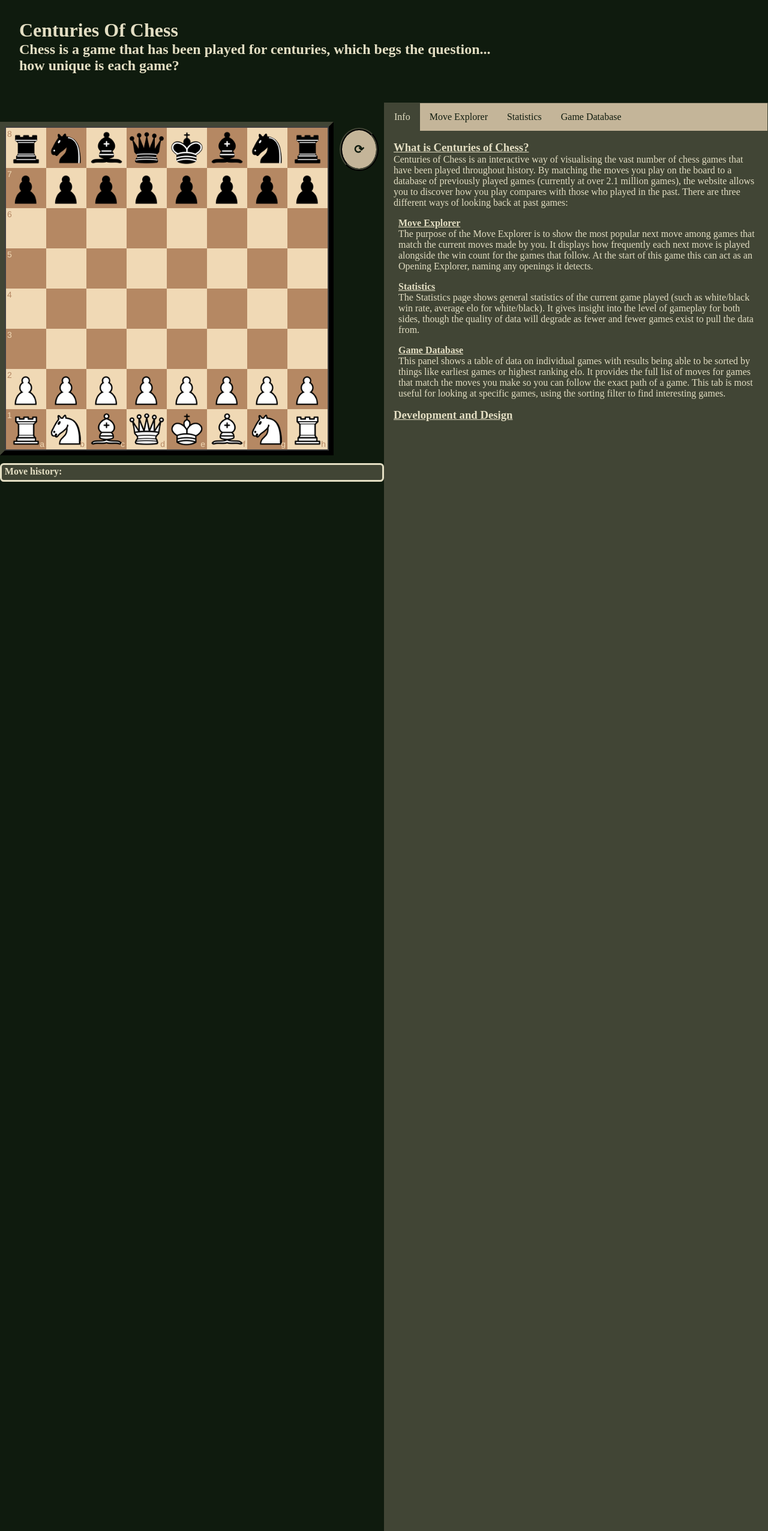
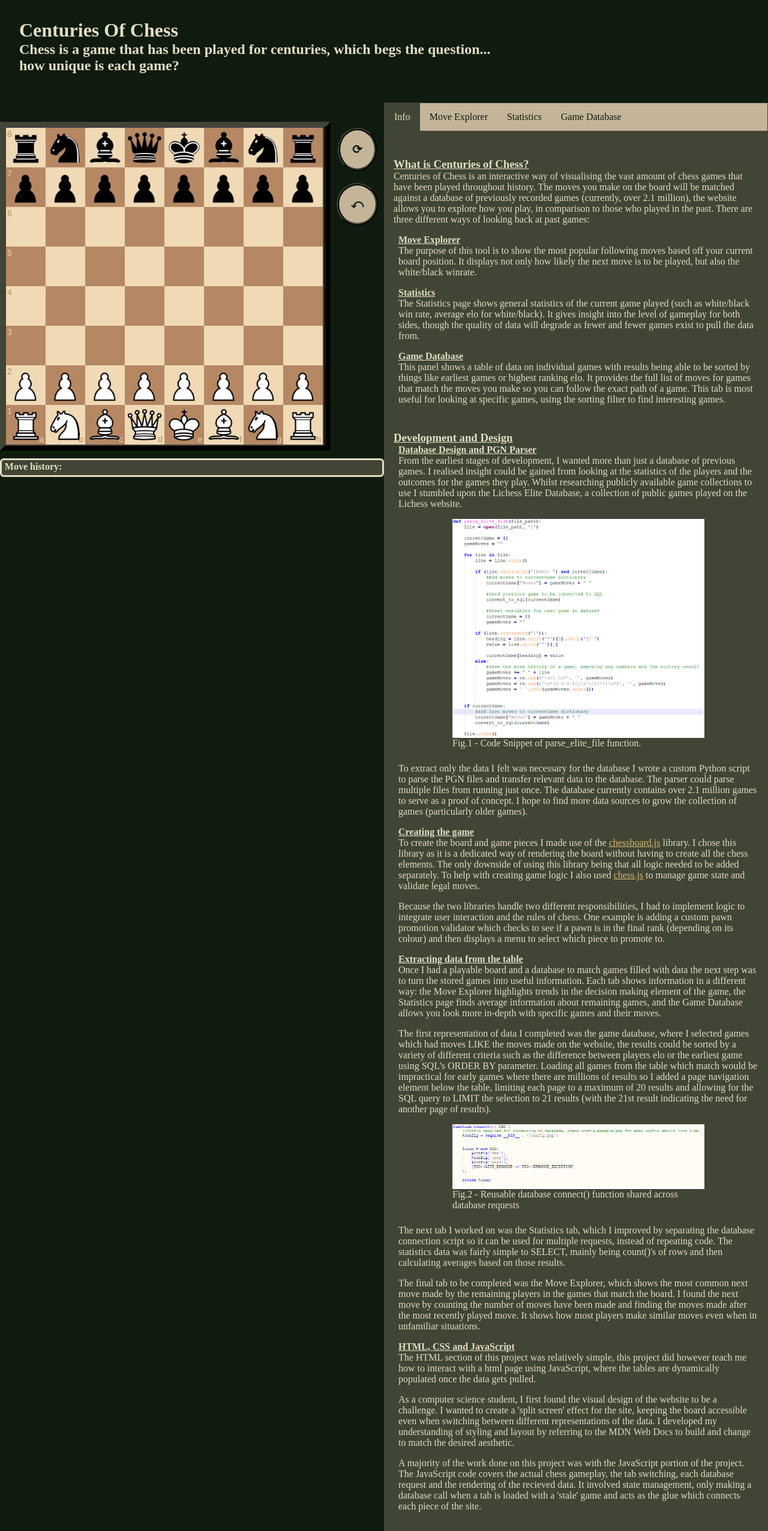
Before and after one commit to S8tyrsH0rns/Centuries-Of-Chess, a PHP site: page / in a window 1280 px wide. Shown: the whole page at 60% size. Run offline with PHP 8.4, Linux system fonts and the light colour scheme; some libraries are stand-ins or nearby versions.

Commit message:
Minor Changes

```diff
--- a/css/styles.css
+++ b/css/styles.css
@@ -10,9 +10,34 @@ body {
 	height: 100vh;
 }
 
+h3 {
+	padding-top: 1.5em;
+}
+
 p {
 	padding-bottom: 1em;
 }
+
+a {
+	color: #D6B76C;
+}
+
+img {
+	display: block;
+	margin: auto;
+	width: 70%;
+	height: 70%;
+}
+
+figcaption {
+	display: block;
+	margin: auto;
+	width: 70%;
+	height: 70%;
+
+	padding-bottom: 1.5em;
+}
+
 
 .title-banner {
 	background-color: #0F1B0E;
--- a/index.php
+++ b/index.php
@@ -27,7 +27,8 @@
 				<div id="board"></div>
 				<!-- Below are the controls for the game, including resetting the board and promotion -->
 				<div class="game-controls">
-					<button onclick="resetBoard()" class="icon-button"> ⟳ </button>
+					<button onclick="resetBoard()" class="icon-button" title="Reset Board"> ⟳ </button>
+					<button onclick="undoMove()" class="icon-button" title="Undo Move"> ⤺ </button>
 
 					<div class="promotion-options" id="promotion-options">
 						<ul class="menu-items">
@@ -43,7 +44,7 @@
 		</div>
 	</div>
 
-	<!-- The spilt screen on the right displays data about the current played game.  -->
+	<!-- The split screen on the right displays data about the current played game.  -->
 
 	<div class="split right">
 		<div class="tab">
@@ -56,14 +57,13 @@
 		<div id="Info-Page" class="tab-contents">
 			<!-- Welcome/information page explaining what the project is and how to use it -->
 			<h3><u>What is Centuries of Chess?</u></h3>
-			<p>Centuries of Chess is an interactive way of visualising the vast number of chess games that have been played throughout history. By matching the moves you play on the board
-			to a database of previously played games (currently at over 2.1 million games), the website allows you to discover how you play compares with those who played in the past.
+			<p>Centuries of Chess is an interactive way of visualising the vast amount of chess games that have been played throughout history. The moves you make on the board will be matched against a database of previously recorded games  (currently, over 2.1 million), the website allows you to explore how you play, in comparison to those who played in the past.
 			There are three different ways of looking back at past games: </p>
 
 			<div class="subsection">
 				<h4><u>Move Explorer</u></h4>
-				<p>The purpose of the Move Explorer is to show the most popular next move among games that match the current moves made by you. It displays how frequently each next move is
-				played alongside the win count for the games that follow. At the start of this game this can act as an Opening Explorer, naming any openings it detects.</p>
+				<p>The purpose of this tool is to show the most popular following moves based off your current board position. It displays not only how likely the next move is to be
+				played, but also the white/black winrate.</p>
 
 				<h4><u>Statistics</u></h4>
 				<p>The Statistics page shows general statistics of the current game played (such as white/black win rate, average elo for white/black). It gives insight into the level of gameplay for both sides, though the quality of data will degrade as fewer and fewer games exist to pull the data from.</p>
@@ -73,6 +73,37 @@
 			</div>
 
 			<h3><u>Development and Design</u></h3>
+			<div class="subsection">
+				<h4><u>Database Design and PGN Parser</u></h4>
+				<p>From the earliest stages of development, I wanted more than just a database of previous games. I realised insight could be gained from looking at the statistics of the players and the outcomes for the games they play. Whilst researching publicly available game collections to use I stumbled upon the Lichess Elite Database, a collection of public games played on the Lichess website.</p>
+				<figure>
+					<img src="img/PGNParser.png" alt="A screenshot of code for parse_elite_file function" width="710" height="617">
+					<figcaption>Fig.1 - Code Snippet of parse_elite_file function.</figcaption>
+				</figure>
+				<p> To extract only the data I felt was necessary for the database I wrote a custom Python script to parse the PGN files and transfer relevant data to the database. The parser could parse multiple files from running just once. The database currently contains over 2.1 million games to serve as a proof of concept. I hope to find more data sources to grow the collection of games (particularly older games).</p>
+
+			<h4><u>Creating the game</h4></u>
+			<p>To create the board and game pieces I made use of the <a href="https://chessboardjs.com/" target="_blank">chessboard.js</a> library. I chose this library as it is a dedicated way of rendering the board without having to create all the chess elements. The only downside of using this library being that all logic needed to be added separately. To help with creating game logic I also used <a href="https://github.com/jhlywa/chess.js" target="_blank">chess.js</a> to manage game state and validate legal moves. </p>
+			<p>Because the two libraries handle two different responsibilities, I had to implement logic to integrate user interaction and the rules of chess. One example is adding a custom pawn promotion validator which checks to see if a pawn is in the final rank (depending on its colour) and then displays a menu to select which piece to promote to.</p>
+
+
+			<h4><u>Extracting data from the table</u></h4>
+			<p>Once I had a playable board and a database to match games filled with data the next step was to turn the stored games into useful information. Each tab shows information in a different way: the Move Explorer highlights trends in the decision making element of the game, the Statistics page finds average information about remaining games, and the Game Database allows you look more in-depth with specific games and their moves.</p>
+			<p>The first representation of data I completed was the game database, where I selected games which had moves LIKE the moves made on the website, the results could be sorted by a variety of different criteria such as the difference between players elo or the earliest game using SQL's ORDER BY parameter. Loading all games from the table which match would be impractical for early games where there are millions of results so I added a page navigation element below the table, limiting each page to a maximum of 20 results and allowing for the SQL query to LIMIT the selection to 21 results (with the 21st result indicating the need for another page of results).</p>
+
+			<figure>
+					<img src="img/DatabaseConnect.png" alt="Reusable database connect() function shared across database requests" width="710" height="617">
+					<figcaption>Fig.2 - Reusable database connect() function shared across database requests</figcaption>
+			</figure>
+
+			<p>The next tab I worked on was the Statistics tab, which I improved by separating the database connection script so it can be used for multiple requests, instead of repeating code. The statistics data was fairly simple to SELECT, mainly being count()'s of rows and then calculating averages based on those results.</p>
+			<p>The final tab to be completed was the Move Explorer, which shows the most common next move made by the remaining players in the games that match the board. I found the next move by counting the number of moves have been made and finding the moves made after the most recently played move. It shows how most players make similar moves even when in unfamiliar situations.</p>
+
+			<h4><u>HTML, CSS and JavaScript</u></h4>
+			<p>The HTML section of this project was relatively simple, this project did however teach me how to interact with a html page using JavaScript, where the tables are dynamically populated once the data gets pulled.</p>
+			<p>As a computer science student, I first found the visual design of the website to be a challenge. I wanted to create a 'split screen' effect for the site, keeping the board accessible even when switching between different representations of the data. I developed my understanding of styling and layout by referring to the MDN Web Docs to build and change to match the desired aesthetic.</p>
+			<p>A majority of the work done on this project was with the JavaScript portion of the project. The JavaScript code covers the actual chess gameplay, the tab switching, each database request and the rendering of the recieved data. It involved state management, only making a database call when a tab is loaded with a 'stale' game and acts as the glue which connects each piece of the site.</p>
+			</div>
 
 		</div>
 
@@ -278,6 +309,14 @@
 		pendingMove = null;
 		promotionMenu.style.display = 'none';
 		board.start();
+		updateHistory();
+	}
+
+	function undoMove() {
+		game.undo();
+		board.position(game.fen());
+		pendingMove = null;
+		promotionMenu.style.display = '';
 		updateHistory();
 	}
 
--- a/search.php
+++ b/search.php
@@ -5,7 +5,7 @@ $prefix = getPrefix();
 
 //Setting search rules for the database
 const PAGE_SIZE = 20;
-const MAX_PAGE = 1000;
+const MAX_PAGE = 100;
 
 //Validation for the sorting method for the database
 $sortingMethod = $_GET['sort'] ?? 'elo';
```
Also changed, not shown: img/Database.PNG (added), img/DatabaseConnect.PNG (added), img/PGNParser.PNG (added).
